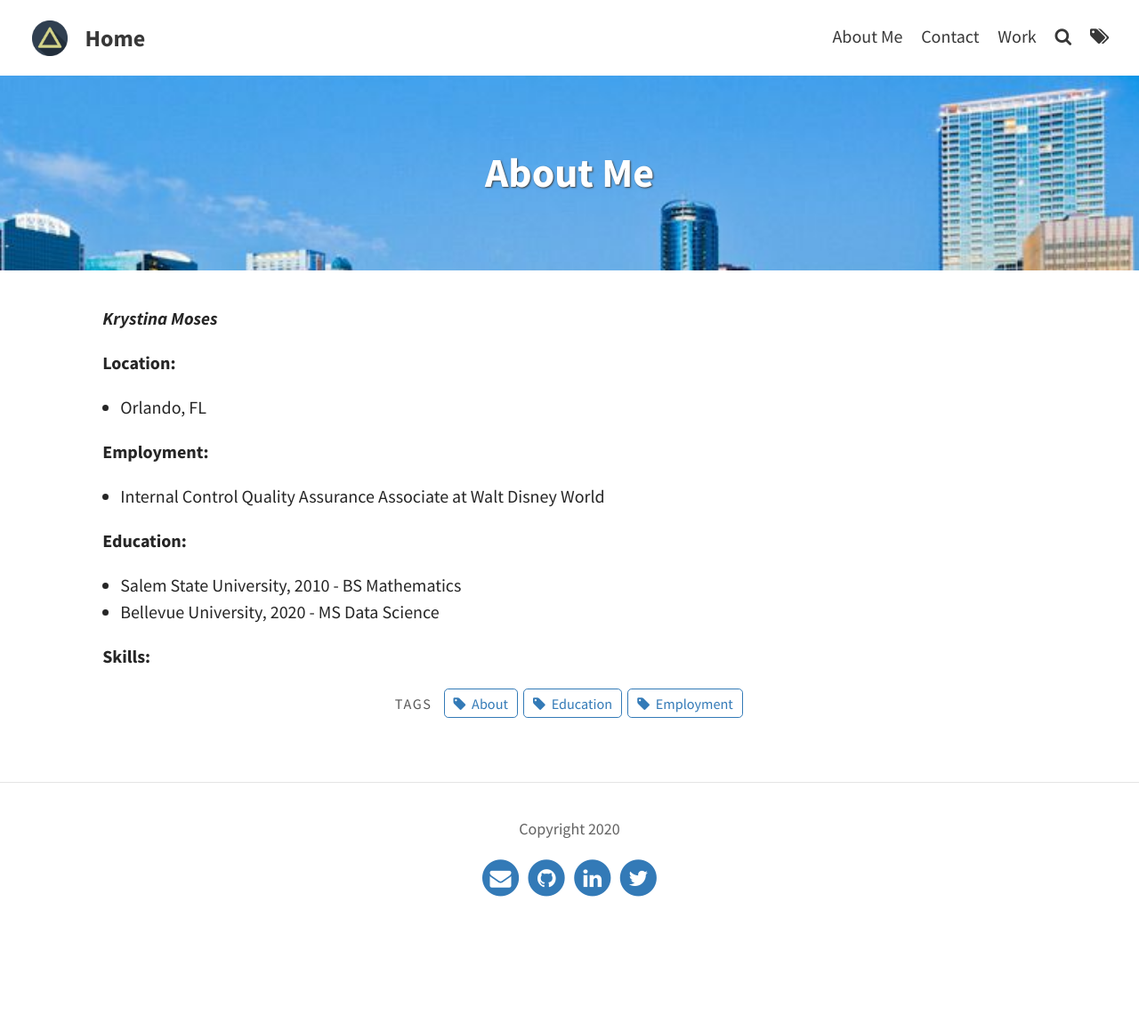
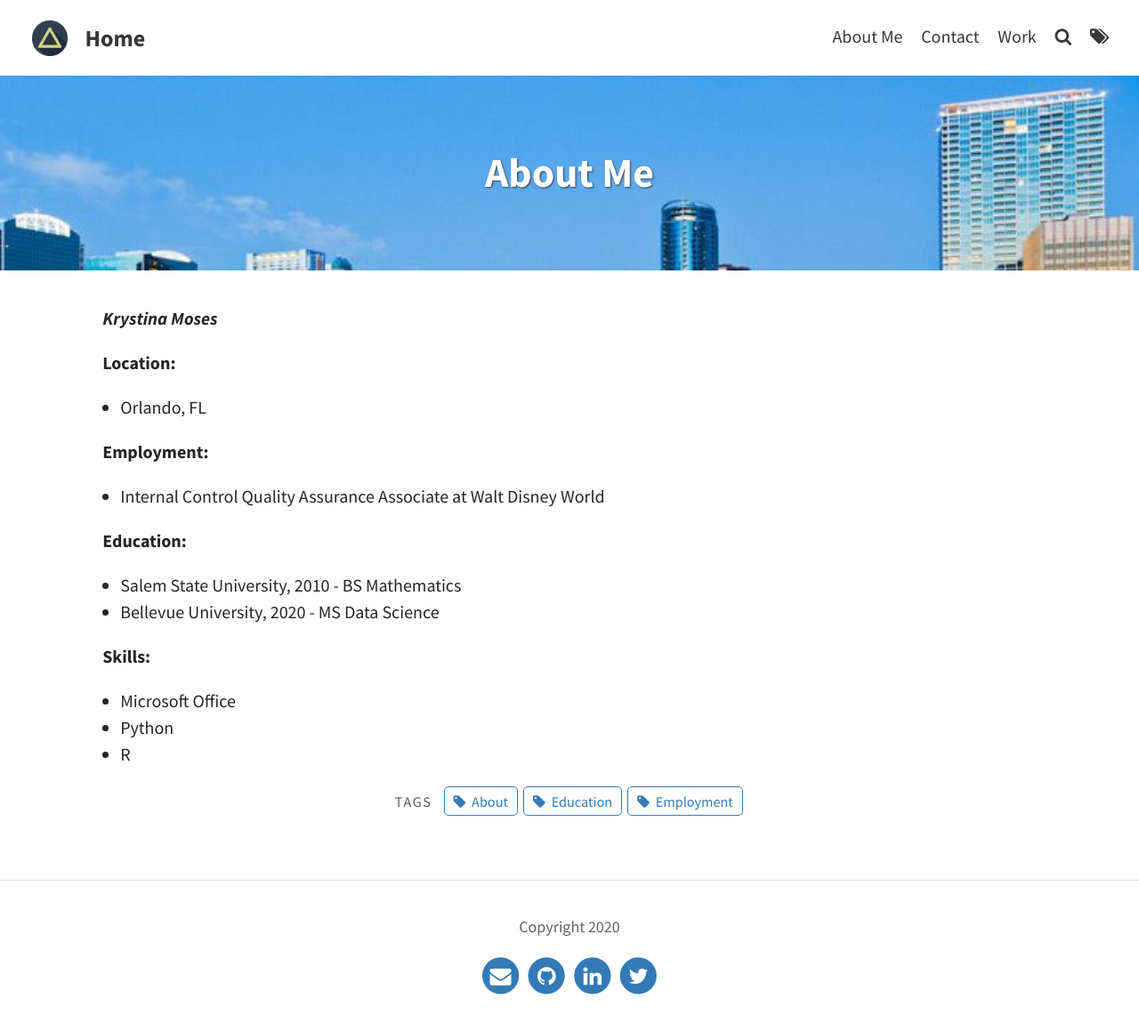
Before and after one commit to knmoses/knmoses.github.io, a Jekyll site: the page built from pages/about.md, in a window 1280 px wide. Shown: the whole page at 89% size. Built offline with Jekyll 4.4.1, drawn with Linux system fonts in a browser that asks for light colours; before the commit the page ends 1049 px from its top, so only the background shows below that.

Commit message:
Update about.md

```diff
--- a/pages/about.md
+++ b/pages/about.md
@@ -21,3 +21,8 @@ tags: [About, Education, Employment]
 * Bellevue University, 2020 - MS Data Science
 
 **Skills:**
+* Microsoft Office
+
+* Python
+
+* R
```
